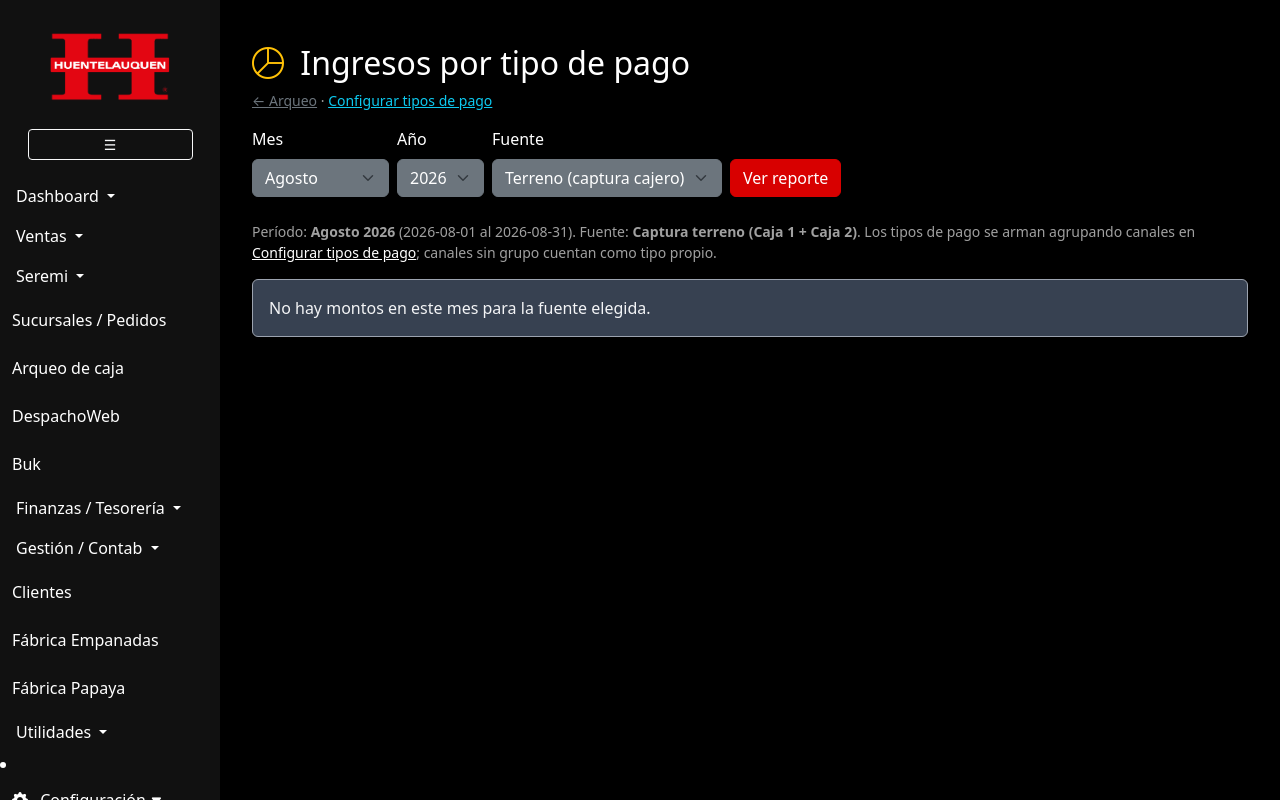
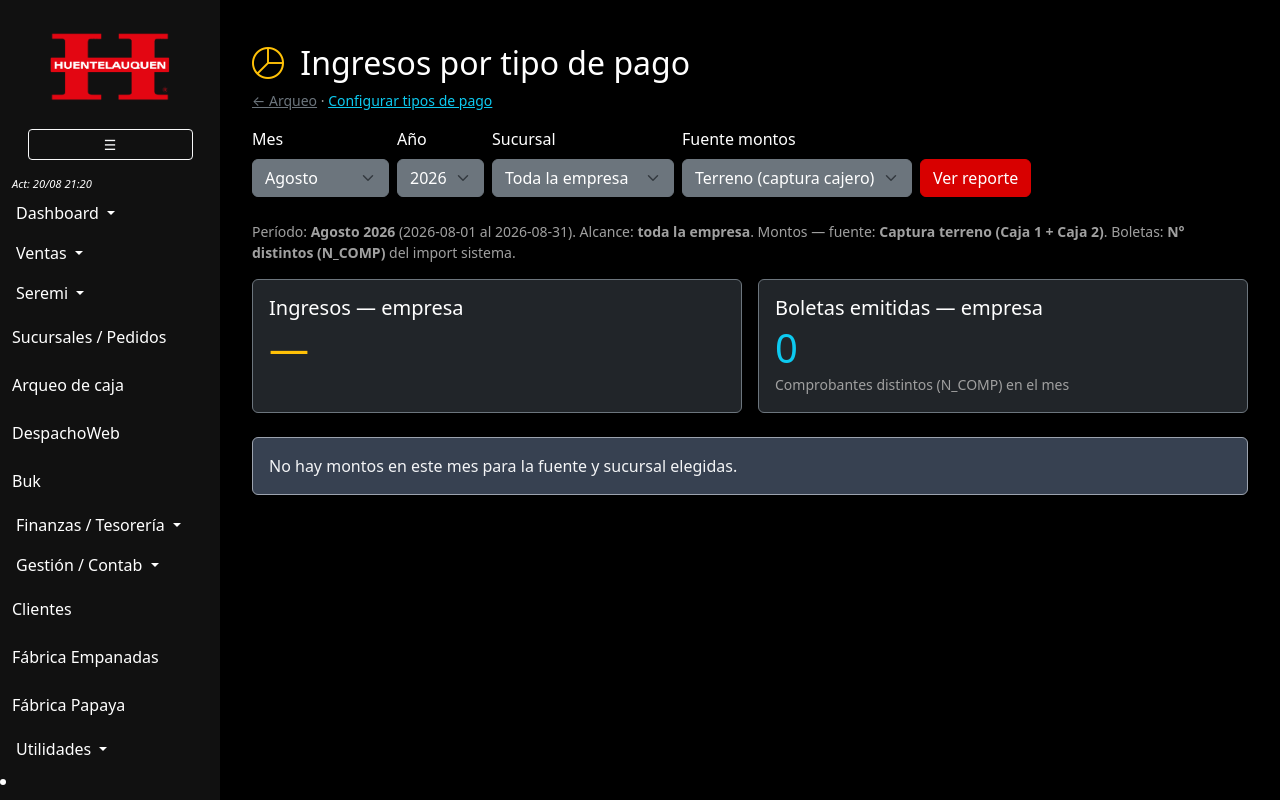
Before and after one commit to CarlitosHuente/proyecto-cpanel, a Flask app: page /arqueo-caja/reporte-tipos-pago in a window 1280 px wide. Run offline with Flask 3, Linux system fonts and the light colour scheme; tables that the repository leaves empty or names only in its code hold one stand-in row (values such as "Sample post").

Commit message:
feat(arqueo): boletas del mes y filtro sucursal en reporte tipos pago
Cuenta N_COMP distintos del import sistema, desglose por sucursal y
filtra montos y boletas por local en el reporte mensual.

```diff
--- a/routes/arqueo_caja_routes.py
+++ b/routes/arqueo_caja_routes.py
@@ -1330,6 +1330,9 @@ def reporte_tipos_pago():
     fuente = (request.args.get("fuente") or request.form.get("fuente") or "terreno").strip().lower()
     if fuente not in ("terreno", "sistema"):
         fuente = "terreno"
+    sucursal_id = request.args.get("sucursal_id", type=int) or request.form.get(
+        "sucursal_id", type=int
+    )
 
     if request.method == "POST" and request.form.get("accion") == "corregir":
         reg_id = request.form.get("registro_id", type=int)
@@ -1337,6 +1340,7 @@ def reporte_tipos_pago():
         anio_ret = request.form.get("anio", type=int) or anio
         mes_ret = request.form.get("mes", type=int) or mes
         fuente_ret = (request.form.get("fuente") or fuente).strip().lower()
+        suc_ret = request.form.get("sucursal_id", type=int)
         if not reg_id or not nuevo:
             flash("Indicá registro y nuevo tipo de pago (canal).", "warning")
         else:
@@ -1351,10 +1355,24 @@ def reporte_tipos_pago():
                 anio=anio_ret,
                 mes=mes_ret,
                 fuente=fuente_ret,
+                sucursal_id=suc_ret or "",
             )
         )
 
-    reporte = reporte_tipos_pago_mes(anio, mes, fuente=fuente, incluir_detalle=(fuente == "terreno"))
+    reporte = reporte_tipos_pago_mes(
+        anio,
+        mes,
+        fuente=fuente,
+        incluir_detalle=(fuente == "terreno"),
+        sucursal_id=sucursal_id,
+    )
+    sucursales = _listar_sucursales()
+    nombre_suc_filtro = ""
+    if sucursal_id:
+        for s in sucursales:
+            if s["sucursal_id"] == sucursal_id:
+                nombre_suc_filtro = s["nombre_sucursal"]
+                break
     canales_opts = _canales_dropdown(0)
     meses_opts = [(i, MESES_ES[i - 1]) for i in range(1, 13)]
     anios_opts = list(range(hoy.year - 2, hoy.year + 2))
@@ -1365,6 +1383,9 @@ def reporte_tipos_pago():
         mes=mes,
         mes_nombre=MESES_ES[mes - 1],
         fuente=fuente,
+        sucursal_id=sucursal_id,
+        nombre_suc_filtro=nombre_suc_filtro,
+        sucursales=sucursales,
         meses_opts=meses_opts,
         anios_opts=anios_opts,
         canales_opts=canales_opts,
--- a/templates/arqueo_caja/reporte_tipos_pago.html
+++ b/templates/arqueo_caja/reporte_tipos_pago.html
@@ -27,7 +27,16 @@
       </select>
     </div>
     <div class="col-auto">
-      <label class="form-label text-white">Fuente</label>
+      <label class="form-label text-white">Sucursal</label>
+      <select name="sucursal_id" class="form-select bg-secondary text-white border-secondary">
+        <option value="">Toda la empresa</option>
+        {% for s in sucursales %}
+        <option value="{{ s.sucursal_id }}" {% if sucursal_id == s.sucursal_id %}selected{% endif %}>{{ s.nombre_sucursal }}</option>
+        {% endfor %}
+      </select>
+    </div>
+    <div class="col-auto">
+      <label class="form-label text-white">Fuente montos</label>
       <select name="fuente" class="form-select bg-secondary text-white border-secondary">
         <option value="terreno" {% if fuente == 'terreno' %}selected{% endif %}>Terreno (captura cajero)</option>
         <option value="sistema" {% if fuente == 'sistema' %}selected{% endif %}>Sistema (import Excel)</option>
@@ -40,22 +49,72 @@
 
   <p class="text-muted small mb-3">
     Período: <strong>{{ mes_nombre }} {{ anio }}</strong> ({{ reporte.desde }} al {{ reporte.hasta }}).
-    Fuente: <strong>{{ 'Captura terreno (Caja 1 + Caja 2)' if fuente == 'terreno' else 'Import sistema (DEBE−HABER)' }}</strong>.
-    Los tipos de pago se arman agrupando canales en <a href="{{ url_for('arqueo_caja.tipos_pago_config') }}">Configurar tipos de pago</a>;
-    canales sin grupo cuentan como tipo propio.
+    {% if sucursal_id %}
+    Alcance: <strong>{{ nombre_suc_filtro }}</strong> solamente.
+    {% else %}
+    Alcance: <strong>toda la empresa</strong>.
+    {% endif %}
+    Montos — fuente: <strong>{{ 'Captura terreno (Caja 1 + Caja 2)' if fuente == 'terreno' else 'Import sistema (DEBE−HABER)' }}</strong>.
+    Boletas: <strong>N° distintos (N_COMP)</strong> del import sistema.
   </p>
 
-  {% if reporte.total_mes == 0 %}
-  <div class="alert alert-secondary">No hay montos en este mes para la fuente elegida.</div>
-  {% else %}
-  <div class="card bg-dark border-secondary mb-4">
-    <div class="card-body">
-      <h4 class="text-white mb-0">Total empresa — {{ mes_nombre }} {{ anio }}</h4>
-      <p class="display-6 text-warning mb-0">{{ reporte.total_mes|dinero }}</p>
+  <div class="row g-3 mb-4">
+    <div class="col-md-6">
+      <div class="card bg-dark border-secondary h-100">
+        <div class="card-body">
+          <h5 class="text-white mb-1">Ingresos{% if sucursal_id %} — {{ nombre_suc_filtro }}{% else %} — empresa{% endif %}</h5>
+          <p class="display-6 text-warning mb-0">{% if reporte.total_mes != 0 %}{{ reporte.total_mes|dinero }}{% else %}—{% endif %}</p>
+        </div>
+      </div>
+    </div>
+    <div class="col-md-6">
+      <div class="card bg-dark border-secondary h-100">
+        <div class="card-body">
+          <h5 class="text-white mb-1">Boletas emitidas{% if sucursal_id %} — {{ nombre_suc_filtro }}{% else %} — empresa{% endif %}</h5>
+          <p class="display-6 text-info mb-0">{{ reporte.boletas.total_boletas|default(0) }}</p>
+          <small class="text-muted">Comprobantes distintos (N_COMP) en el mes</small>
+        </div>
+      </div>
     </div>
   </div>
 
-  <h4 class="text-white mb-3">Distribución por tipo de pago (% del total empresa)</h4>
+  {% if not sucursal_id and reporte.boletas.por_sucursal %}
+  <h4 class="text-white mb-2">Boletas por sucursal</h4>
+  <div class="table-responsive mb-4">
+    <table class="table table-dark table-sm table-bordered">
+      <thead>
+        <tr>
+          <th>Sucursal</th>
+          <th class="text-end">Boletas</th>
+          <th class="text-end">% del total</th>
+        </tr>
+      </thead>
+      <tbody>
+        {% for b in reporte.boletas.por_sucursal %}
+        <tr>
+          <td>
+            <a href="{{ url_for('arqueo_caja.reporte_tipos_pago', anio=anio, mes=mes, fuente=fuente, sucursal_id=b.sucursal_id) }}" class="text-white">{{ b.nombre }}</a>
+          </td>
+          <td class="text-end font-monospace">{{ b.boletas }}</td>
+          <td class="text-end">{{ "%.1f"|format(b.pct_del_total) }}%</td>
+        </tr>
+        {% endfor %}
+      </tbody>
+      <tfoot class="table-secondary text-dark">
+        <tr>
+          <th class="text-end">Total</th>
+          <th class="text-end">{{ reporte.boletas.total_boletas }}</th>
+          <th></th>
+        </tr>
+      </tfoot>
+    </table>
+  </div>
+  {% endif %}
+
+  {% if reporte.total_mes == 0 %}
+  <div class="alert alert-secondary">No hay montos en este mes para la fuente y sucursal elegidas.</div>
+  {% else %}
+  <h4 class="text-white mb-3">Distribución por tipo de pago{% if sucursal_id %} — {{ nombre_suc_filtro }}{% else %} — empresa{% endif %}</h4>
   <div class="table-responsive mb-4">
     <table class="table table-dark table-bordered align-middle">
       <thead>
@@ -84,9 +143,10 @@
   </div>
 
   {% for t in reporte.por_tipo %}
+  {% if not sucursal_id %}
   <div class="card bg-dark border-secondary mb-4">
     <div class="card-header text-white border-secondary">
-      <strong>{{ t.label }}</strong> — {{ t.monto|dinero }} ({{ "%.1f"|format(t.pct_del_total) }}% del total empresa)
+      <strong>{{ t.label }}</strong> — {{ t.monto|dinero }} ({{ "%.1f"|format(t.pct_del_total) }}% del total)
     </div>
     <div class="card-body p-0">
       <div class="table-responsive">
@@ -115,6 +175,7 @@
       </div>
     </div>
   </div>
+  {% endif %}
   {% endfor %}
   {% endif %}
 
@@ -151,6 +212,7 @@
               <input type="hidden" name="anio" value="{{ anio }}">
               <input type="hidden" name="mes" value="{{ mes }}">
               <input type="hidden" name="fuente" value="{{ fuente }}">
+              {% if sucursal_id %}<input type="hidden" name="sucursal_id" value="{{ sucursal_id }}">{% endif %}
               <select name="nuevo_canal" class="form-select form-select-sm bg-secondary text-white border-secondary" required>
                 <option value="">— Canal —</option>
                 {% for c in canales_opts %}
```
Also changed, not shown: docs/BITACORA_CAMBIOS_COMERCIAL_DASHBOARD.md (+1 -0 lines), utils/arqueo_reporte_tipos.py (+84 -15 lines).
